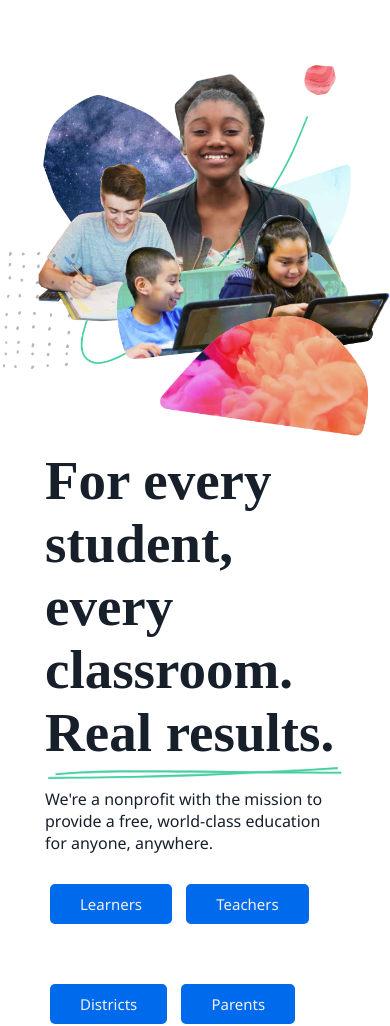
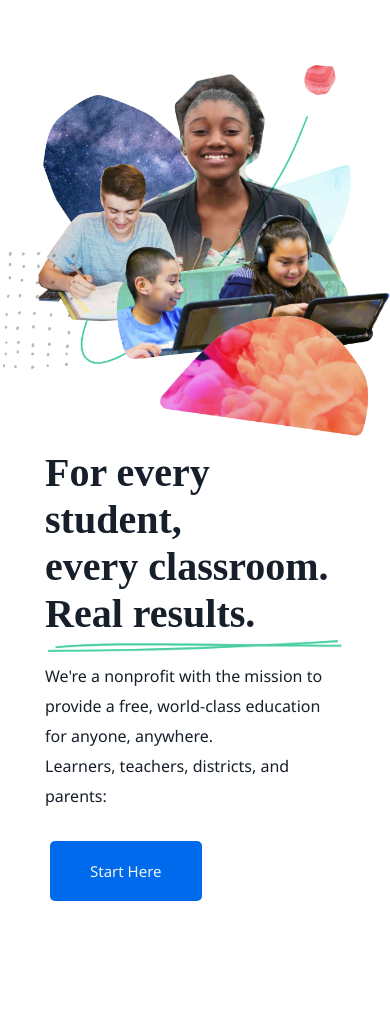
Before and after one commit to samuelsycamore/100devs-khan, a plain HTML site: page index.html in a window 390 px wide. Shown: the part 82-1108 px from the top of the page. Drawn offline with Linux system fonts and the light colour scheme; a web font is replaced by a local one.

Commit message:
basically done

```diff
--- a/index.html
+++ b/index.html
@@ -42,11 +42,17 @@
     <img src="hero-line.png">
     <p>We're a nonprofit with the mission to provide a free, world-class education for anyone, anywhere.
     </p>
+    <div class="desktop-buttons">
     <button>Learners</button>
     <button>Teachers</button>
     <button>Districts</button>
     <button>Parents</button>
   </div>
+  <div class="mobile-button">
+    <p>Learners, teachers, districts, and parents:</p>
+    <button class="start-btn">Start Here</button>
+  </div>
+  </div>
 </section>
 </body>
 </html>
--- a/style.css
+++ b/style.css
@@ -20,6 +20,9 @@ body{
 a{
   text-decoration: none;
   color: #006aec;
+}
+p{
+  line-height: 3rem;
 }
 
 .mobile-nav-wrapper{
@@ -44,7 +47,7 @@ a{
 
 nav{
   display: flex;
-  justify-content: space-between;
+  justify-content: space-around;
   align-items: center;
   line-height: 2rem;
   font-weight: 700;
@@ -82,6 +85,10 @@ nav{
   flex: 1;
 }
 
+.mobile-button{
+  display: none;
+}
+
 h2{
   font-family: 'Source Serif Pro', serif;
   font-size: 5.5rem;
@@ -104,7 +111,7 @@ button{
               transform 150ms ease;
   -webkit-appearance: none;
   -moz-appearance: none;
-  padding: 1rem 3rem;
+  padding: 1rem 2rem;
   margin: 30px 0.5rem;
   border-radius: 0.5rem;
 }
@@ -124,9 +131,22 @@ button:active {
     transform: scale(0.99);
 }
 
+.start-btn{
+  padding: 2rem 4rem;
+}
 
 
-
+@media (max-width: 1100px){
+  h2{
+    font-size: 4.5rem;
+  }
+  .desktop-buttons{
+    display: none;
+  }
+  .mobile-button{
+    display: block;
+  }
+}
 
 
 @media (max-width: 780px){
@@ -143,4 +163,7 @@ button:active {
   nav{
     justify-content: flex-start;
   }
+  h2{
+    font-size: 4rem;
+  }
 }
```
Also changed, not shown: 1 other file.
